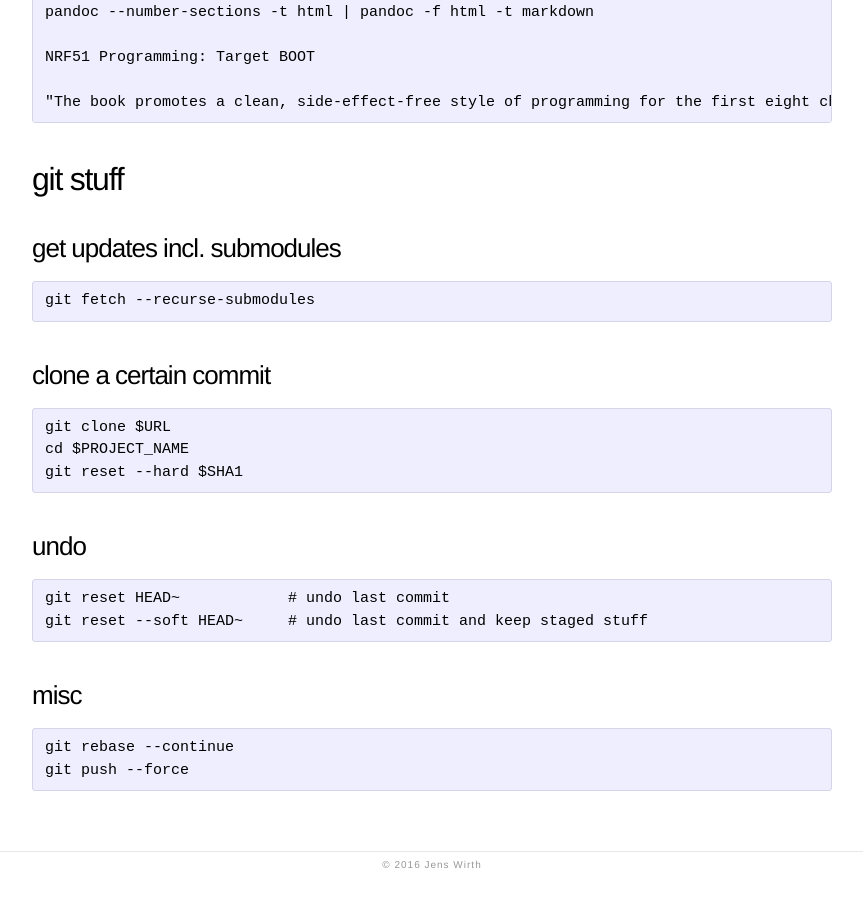
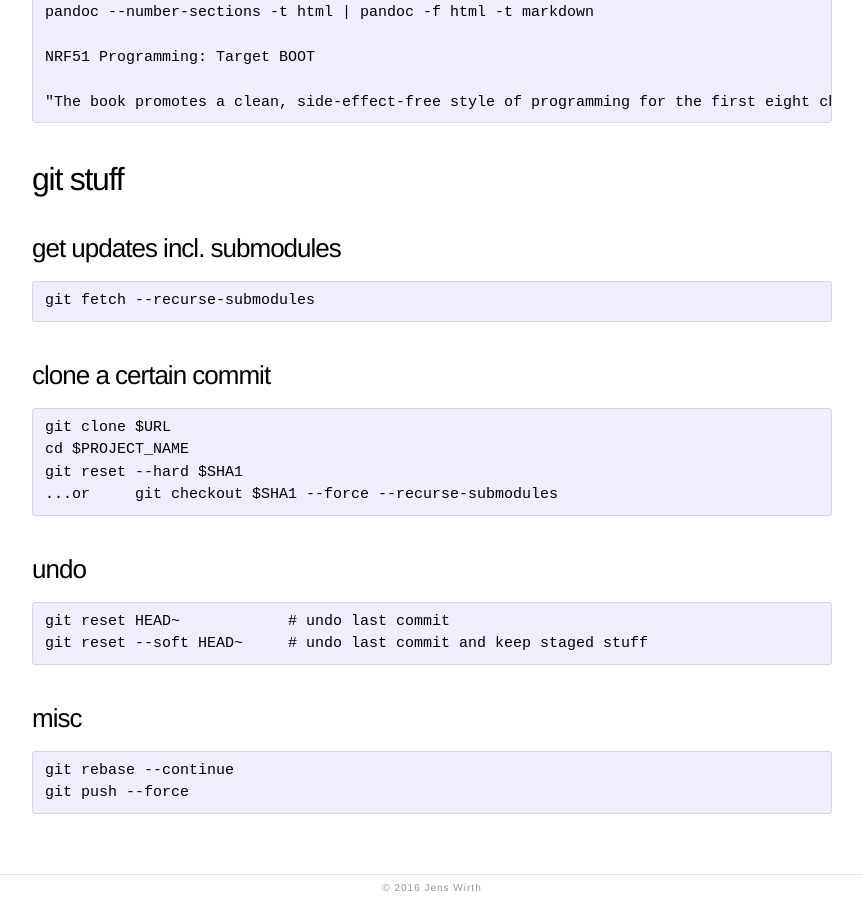
Before and after one commit to jewirth/jewirth.github.io, a Jekyll site: the page built from syntax.md, in a window 1280 px wide and 900 px high, scrolled down 11265 px. Shown: the whole window, without its empty margins (208-1071 px from the left). Built offline with Jekyll 4.4.1, drawn with Linux system fonts in a browser that asks for light colours; before the commit the page ends 12142 px from its top, so only the background shows below that.

Commit message:
Update syntax.md

```diff
--- a/syntax.md
+++ b/syntax.md
@@ -512,6 +512,7 @@ Here you'll see a mess of syntax snippets that I found useful at some point in m
     git clone $URL
     cd $PROJECT_NAME
     git reset --hard $SHA1
+    ...or     git checkout $SHA1 --force --recurse-submodules
 
 ## undo
     git reset HEAD~            # undo last commit
```
